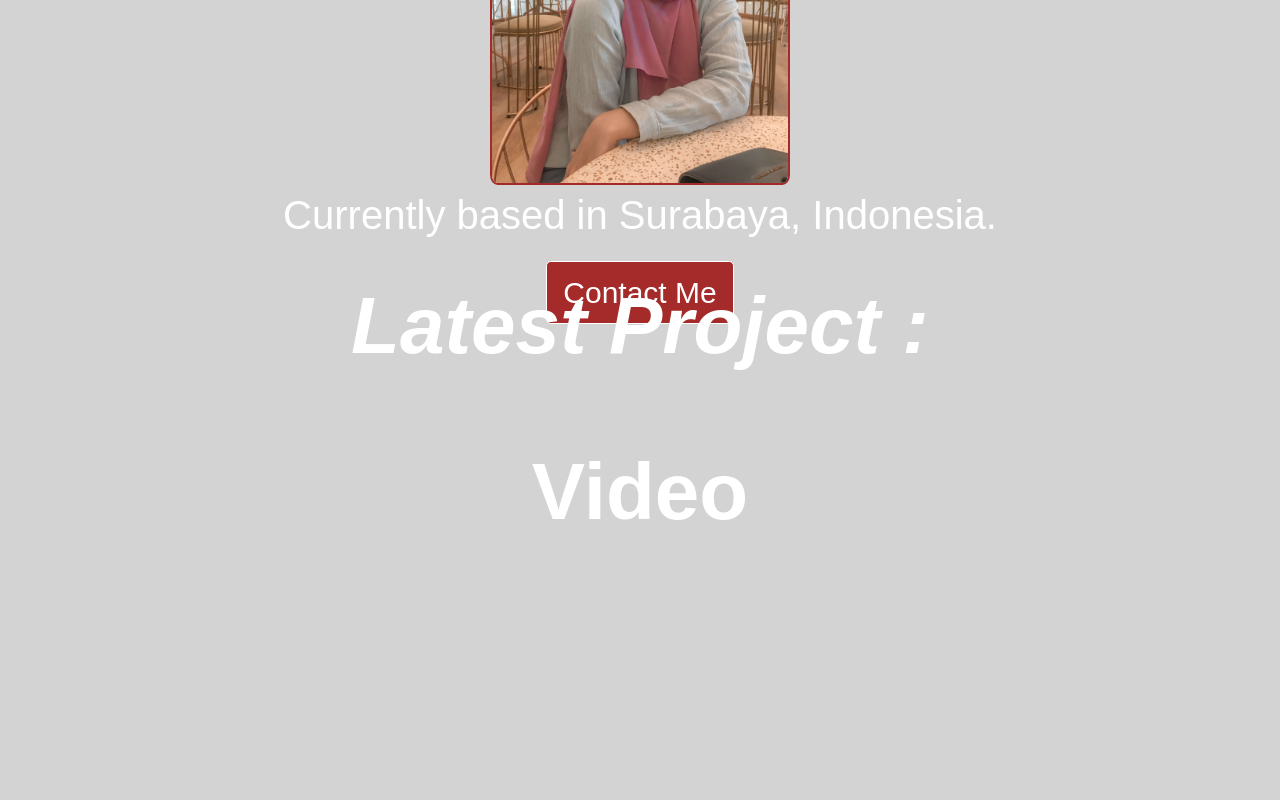
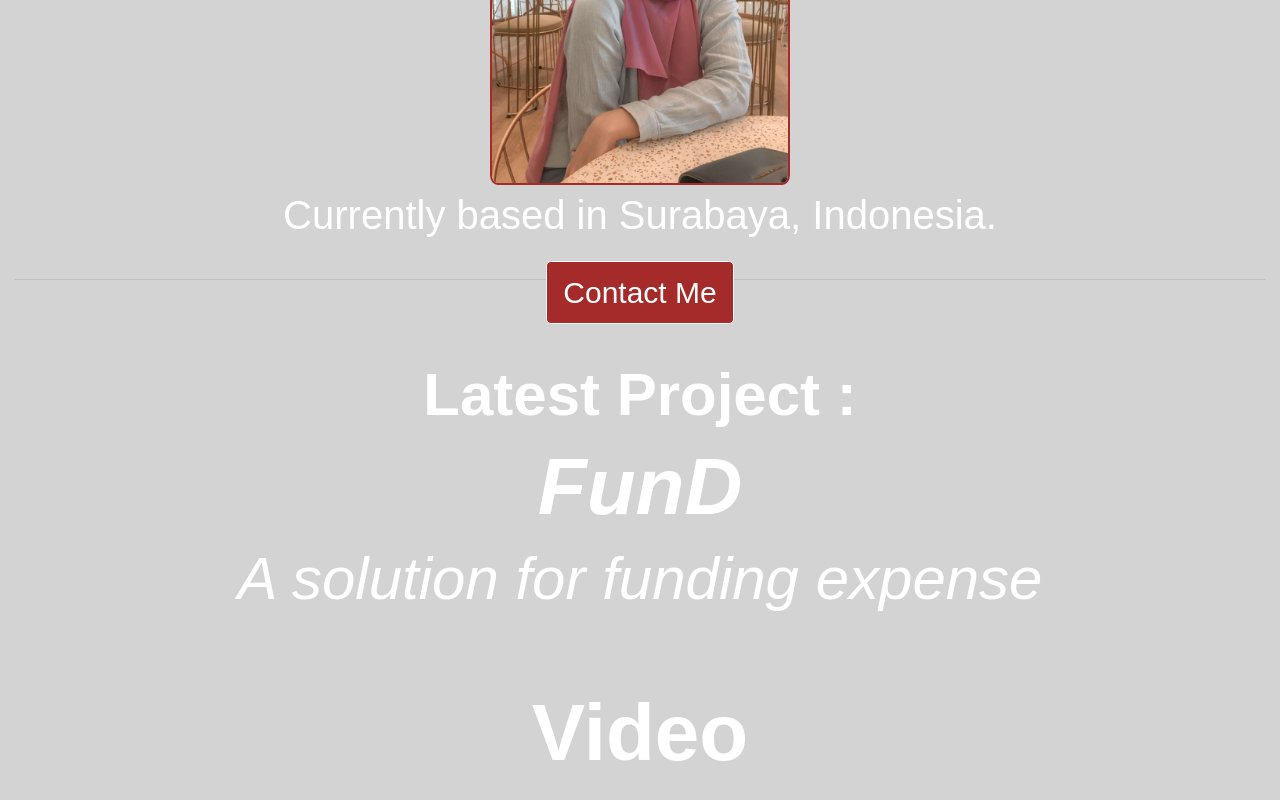
Before and after one commit to raissadesyandita/portfolio-website, a React (Create React App) app: page / in a window 1280 px wide. Shown: the part 1710-2510 px from the top of the page. Built offline with nearby package versions, Linux system fonts and the light colour scheme.

Commit message:
Edit content for Work

```diff
--- a/src/pages/Introduction.js
+++ b/src/pages/Introduction.js
@@ -26,6 +26,13 @@ const Introduction = () => {
             <h3 className="name-and-title">
                 i'm raissa, junior front end developer
             </h3>
+            <br />
+            <br />
+            <hr
+                style={{
+                    borderColor: "50px solid lightgray"
+                }}
+            />
         </Container>
         </>
     )
--- a/src/pages/Profile.css
+++ b/src/pages/Profile.css
@@ -72,6 +72,14 @@ a:hover {
 
 
 /* WORK */
+.work-sub {
+    color: white;
+    font-size: 60px;
+    font-weight: 700;
+    font-family: "Wire One", sans-serif;
+    text-align: center;
+    padding-top: 5%;
+}
 .project-title {
     color:white;
     font-size: 80px;
@@ -79,7 +87,15 @@ a:hover {
     font-family: "Wire One", sans-serif;
     font-style: italic;
     text-align: center;
-    padding-top: 5%;
+}
+
+.project-description {
+    color: white;
+    font-size: 60px;
+    font-weight: 500;
+    font-family: "Wire One", sans-serif;
+    font-style: italic;
+    text-align: center;
     padding-bottom: 5%;
 }
 
--- a/src/pages/Work.js
+++ b/src/pages/Work.js
@@ -9,15 +9,32 @@ const Work = () => {
             className="themed-container"
             fluid={true}
             style={{
-                height: "1000px",
+                height: "1500px",
                 backgroundColor: "lightgray",
             }}
         >
+            <br />
+            <br />
+            <hr
+                style={{
+                    borderColor: "50px solid lightgray"
+                }}
+            />
+            <h2
+                className="work-sub"
+            >
+                Latest Project :
+            </h2>
             <h2
                 className="project-title"
             >
-                Latest Project :
+                FunD
             </h2>
+            <h3
+                className="project-description"
+            >
+                A solution for funding expense
+            </h3>
             <h2
                 className="project-video"
             >
```
Also changed, not shown: 1 other file (tests, documents, lock files or other folders).
